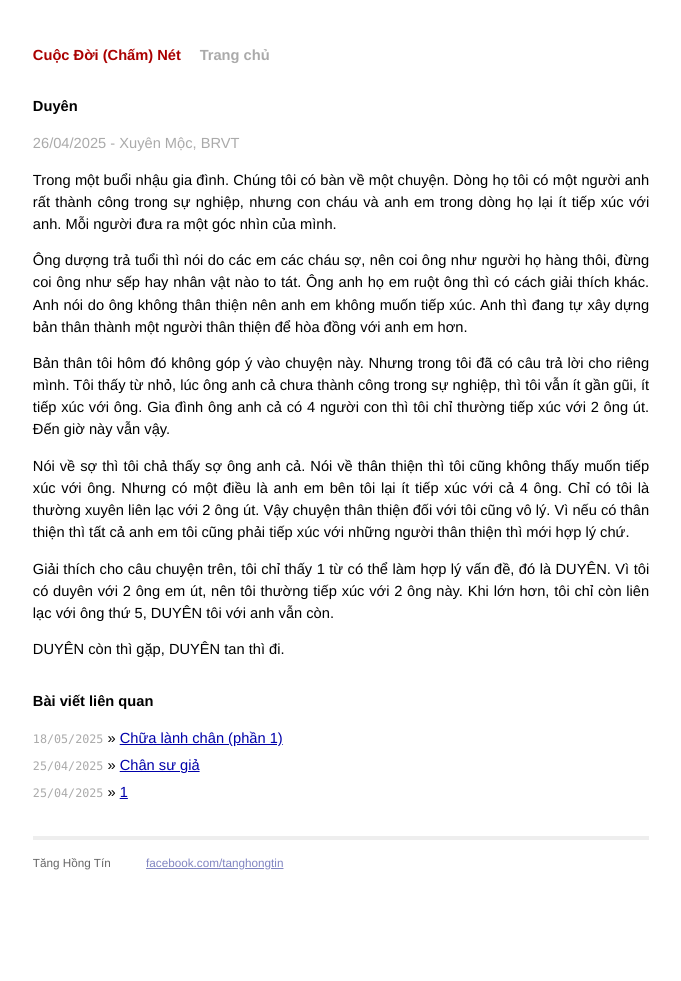
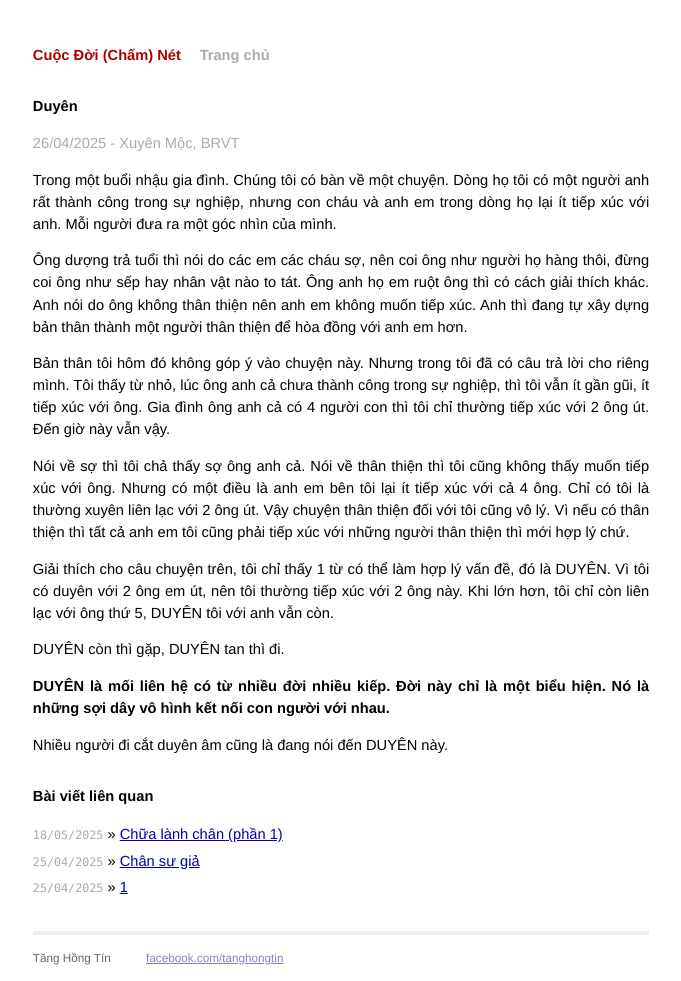
Before and after one commit to tanghongtin/cuocdoi, a Jekyll site: the page built from _posts/2025-04-26-duyen.md, in a window 1280 px wide. Shown: the whole page, without its empty margins (299-980 px from the left). Built offline with Jekyll 4.4.1, drawn with Linux system fonts in a browser that asks for light colours; before the commit the page ends 944 px from its top, so only the background shows below that.

Commit message:
Update 2025-04-26-duyen.md

```diff
--- a/_posts/2025-04-26-duyen.md
+++ b/_posts/2025-04-26-duyen.md
@@ -19,3 +19,7 @@ Nói về sợ thì tôi chả thấy sợ ông anh cả. Nói về thân thiệ
 Giải thích cho câu chuyện trên, tôi chỉ thấy 1 từ có thể làm hợp lý vấn đề, đó là DUYÊN. Vì tôi có duyên với 2 ông em út, nên tôi thường tiếp xúc với 2 ông này. Khi lớn hơn, tôi chỉ còn liên lạc với ông thứ 5, DUYÊN tôi với anh vẫn còn.
 
 DUYÊN còn thì gặp, DUYÊN tan thì đi.
+
+**DUYÊN là mối liên hệ có từ nhiều đời nhiều kiếp. Đời này chỉ là một biểu hiện. Nó là những sợi dây vô hình kết nối con người với nhau.**
+
+Nhiều người đi cắt duyên âm cũng là đang nói đến DUYÊN này.
```
